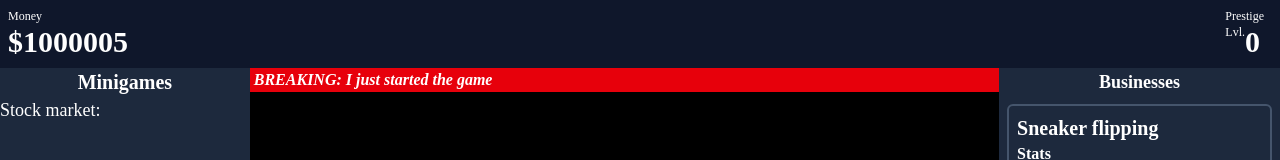
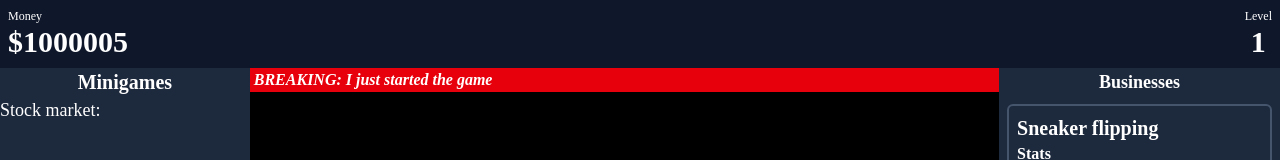
Before and after one commit to NaokiTM/tycoon, a React (Vite) app: page / in a window 1280 px wide. Shown: the top 160 px of the page. Built offline with nearby package versions, Linux system fonts and the light colour scheme; a web font is replaced by a local one.

Commit message:
format the topbar

```diff
--- a/src/components/Topbar.jsx
+++ b/src/components/Topbar.jsx
@@ -11,12 +11,9 @@ const Topbar = (props) => {
         </div>
 
         {/* <!-- PRESTIGE/LEVEL BIT --> */}
-        <div class="flex flex-col space-x-2 text-3xl">
-            <div class="text-xs font-medium">Prestige</div>
-            <div class="flex flex-row">
-                <div class="text-xs font-light">Lvl.</div>
-                <div>{props.level}</div>
-            </div>
+        <div class="flex flex-col text-3xl">
+            <div class="text-xs font-medium">Level</div>
+            <div className='text-center'>{props.level}</div>
         </div>
     </div>
   )
--- a/src/context/GameProvider.jsx
+++ b/src/context/GameProvider.jsx
@@ -20,9 +20,12 @@ const baseBusinesses = [
 
 // Provider Component
 export function GameProvider({ children }) {
+
   const [businesses, setBusinesses] = useState(baseBusinesses);
+
+  //Some starting values - Change for testing if necessary
   const [money, setMoney] = useState(1000000)
-  const [level, setLevel] = useState(0)
+  const [level, setLevel] = useState(1)
   const [unlockedCount, setUnlockedCount] = useState(1) //we already own a business at the start so count should be 1
   const [clickMultiplier, setClickMultiplier] = useState(1)
 
```
